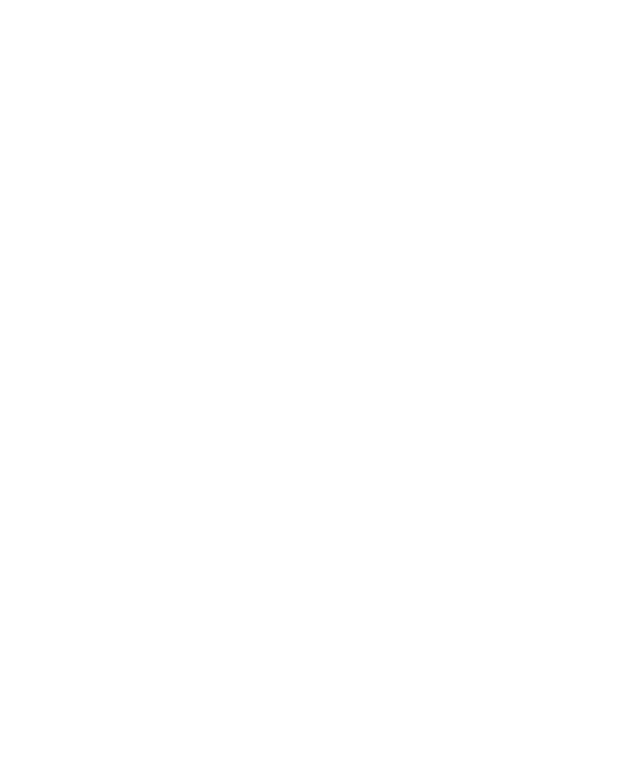
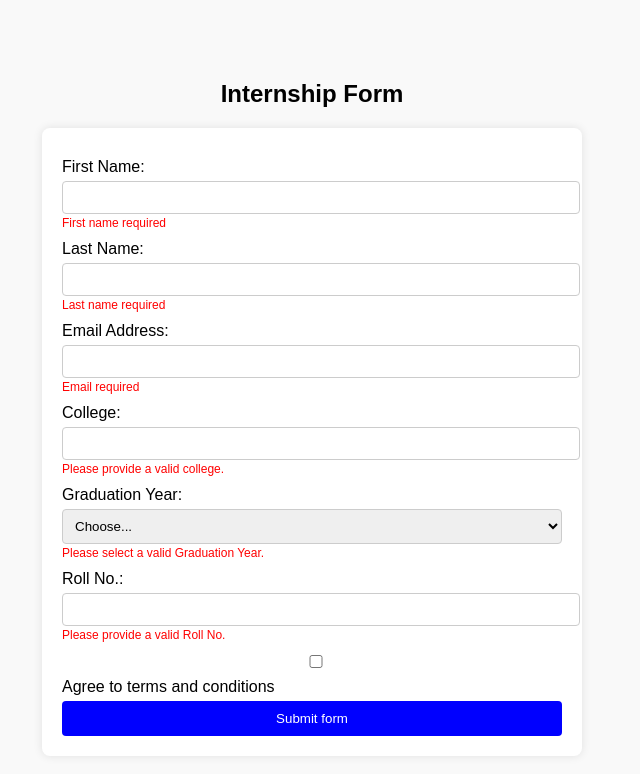
Before and after one commit to acciojob/bootstrap-form-easy-Kanchan101112, a website: page main.html in a window 1280 px wide. Shown: the whole page, without its empty margins (328-968 px from the left). Drawn offline with Linux system fonts and the light colour scheme.

Commit message:
created a submission

```diff
--- a/main.html
+++ b/main.html
@@ -4,10 +4,106 @@
 
 <head>
 	<link rel="stylesheet" href="styles.css">
+	    <title>Internship Form</title>
+	<style>
+		body{
+			font-family: Arial, sans-serif;
+			margin: 40px;
+            padding: 20px;
+            background-color: #f9f9f9;
+		}
+		h2 {
+    text-align: center;
+}
+		form {
+    max-width: 500px;
+    margin: 0 auto;
+    background: white;
+    padding: 20px;
+    border-radius: 8px;
+    box-shadow: 0 0 10px rgba(0,0,0,0.1);
+}
+		label {
+    display: block;
+    margin: 10px 0 5px;
+}
+input, select {
+    width: 100%;
+    padding: 8px;
+    margin-bottom: 10px;
+    border: 1px solid #ccc;
+    border-radius: 4px;
+}
+
+button {
+    width: 100%;
+    padding: 10px;
+    background: blue;
+    color: white;
+    border: none;
+    border-radius: 4px;
+    cursor: pointer;
+}
+
+button:hover {
+    background: darkblue;
+}
+input:invalid + .error-message,
+select:invalid + .error-message {
+    display: block;
+    color: red;
+    font-size: 12px;
+    margin-top: -8px;
+}
+
+/* Hide error message initially */
+.error-message {
+    display: none;
+}
+	</style>
 </head>
 
 <body>
 	<!-- the entire body must be written by student -->
+  <h2>Internship Form</h2>
+
+    <form id="internship-form">
+        <label for="first-name-input">First Name:</label>
+        <input type="text" id="first-name-input" required>
+        <span class="error-message">First name required</span>
+
+        <label for="last-name-input">Last Name:</label>
+        <input type="text" id="last-name-input" required>
+        <span class="error-message">Last name required</span>
+
+        <label for="email-input">Email Address:</label>
+        <input type="email" id="email-input" required>
+        <span class="error-message">Email required</span>
+
+        <label for="college-input">College:</label>
+        <input type="text" id="college-input" required>
+        <span class="error-message">Please provide a valid college.</span>
+
+        <label for="graduation-year">Graduation Year:</label>
+        <select id="graduation-year" required>
+            <option value="">Choose...</option>
+            <option value="2020">2020</option>
+            <option value="2021">2021</option>
+            <option value="2022">2022</option>
+            <option value="2023">2023</option>
+        </select>
+        <span class="error-message">Please select a valid Graduation Year.</span>
+
+        <label for="roll-no-input">Roll No.:</label>
+        <input type="text" id="roll-no-input" required>
+        <span class="error-message">Please provide a valid Roll No.</span>
+
+        <label>
+            <input type="checkbox" id="conditions-checkbox" required> Agree to terms and conditions
+        </label>
+        <span class="error-message">You must agree before submitting</span>
+
+        <button type="submit">Submit form</button></form>
     <script type="text/javascript" src="./script.js">
 </script>
 
--- a/script.js
+++ b/script.js
@@ -1 +1,11 @@
-//your code here
+document.getElementById('internship-form').addEventListener('submit', function(event) {
+  var inputs = this.querySelectorAll('input, select');
+  for (var i = 0; i < inputs.length; i++) {
+    if (!inputs[i].validity.valid) {
+      event.preventDefault(); // prevent form submission
+      inputs[i].nextElementSibling.style.display = 'block'; // show error message
+    } else {
+      inputs[i].nextElementSibling.style.display = 'none'; // hide error message
+    }
+  }
+});
```
